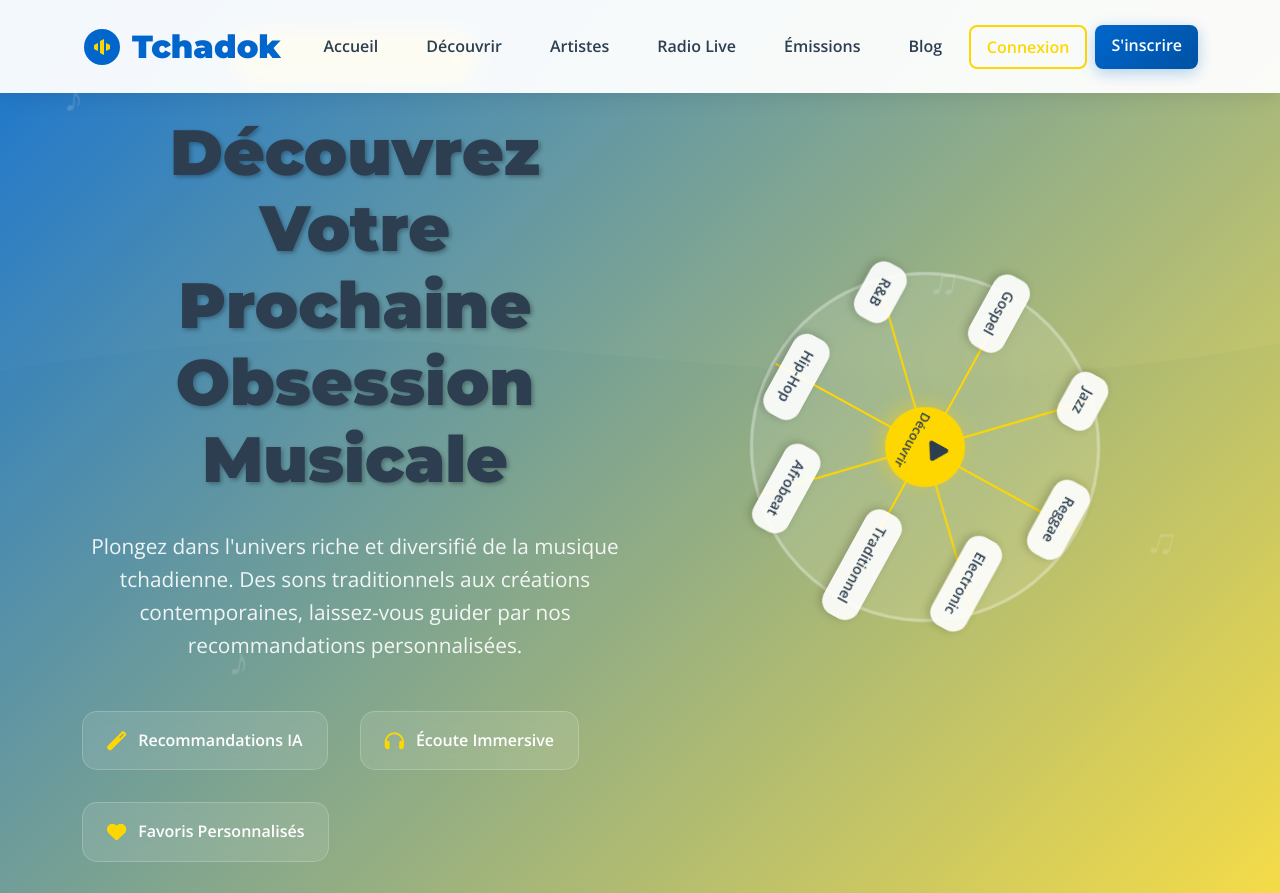
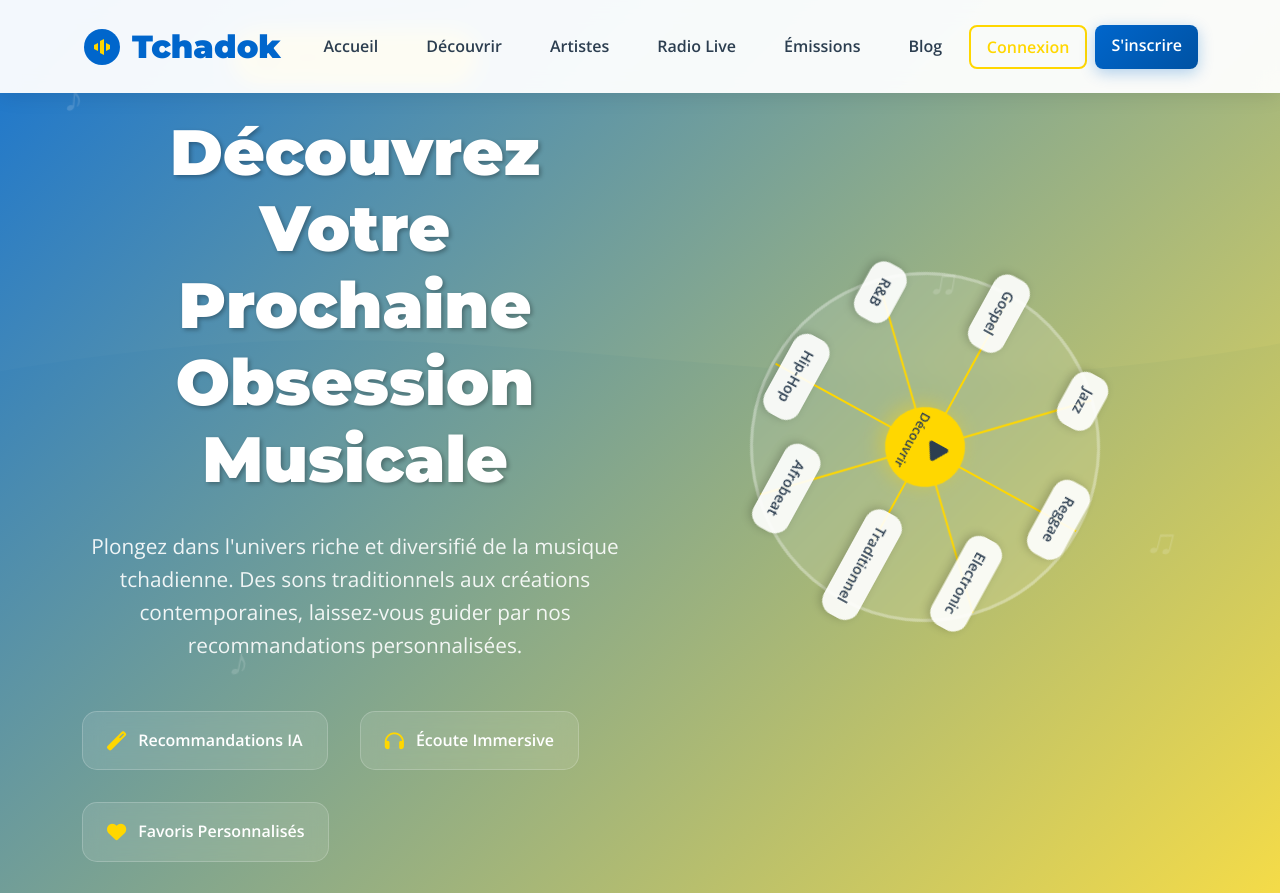
Before and after one commit to dansia235/tchadok, a PHP site: page /tchadok/decouvrir.php in a window 1280 px wide. Shown: the top 893 px of the page. Run offline with PHP 8.4, Linux system fonts and the light colour scheme; some libraries are stand-ins or nearby versions.

Commit message:
Mise à jour du style du titre dans decouvrir.php
Ajout de la couleur blanche et de l'animation fadeInUp au titre
"Découvrez Votre Prochaine Obsession Musicale" pour correspondre
au style du titre dans index.php.

```diff
--- a/decouvrir.php
+++ b/decouvrir.php
@@ -527,9 +527,11 @@ h1, h2, h3, h4, h5, h6 {
 .hero-content h1 {
     font-size: 4rem;
     font-weight: 900;
+    color: white;
     margin-bottom: 2rem;
     text-shadow: 2px 2px 4px rgba(0, 0, 0, 0.3);
     line-height: 1.2;
+    animation: fadeInUp 1s ease;
 }
 
 .hero-content p {
```
